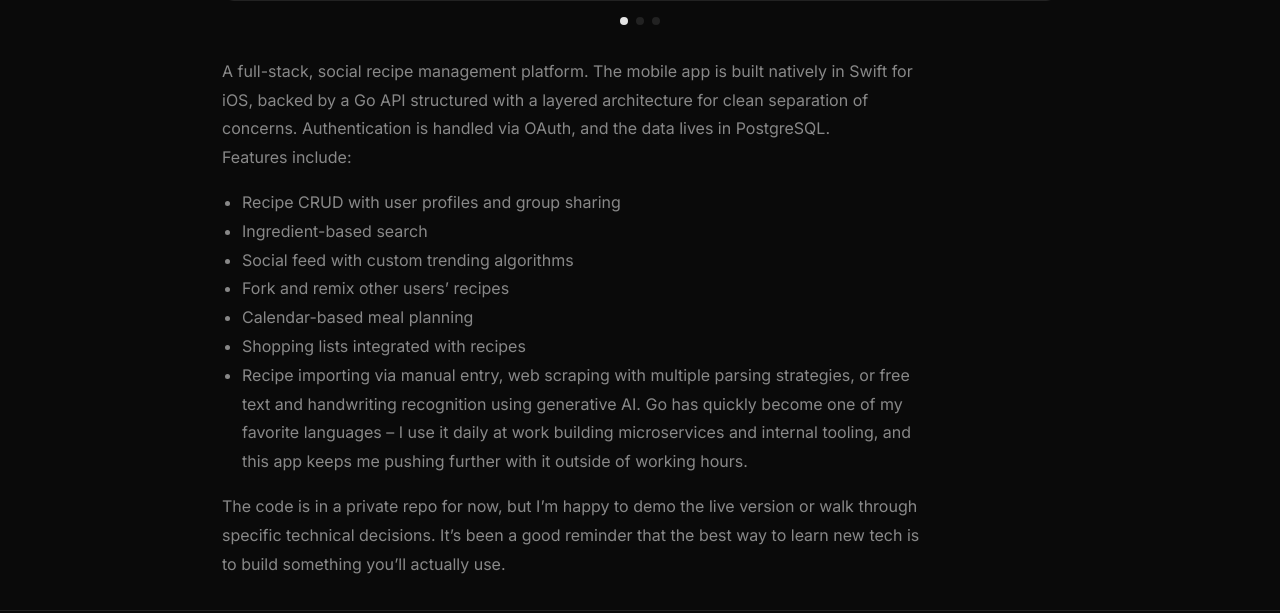
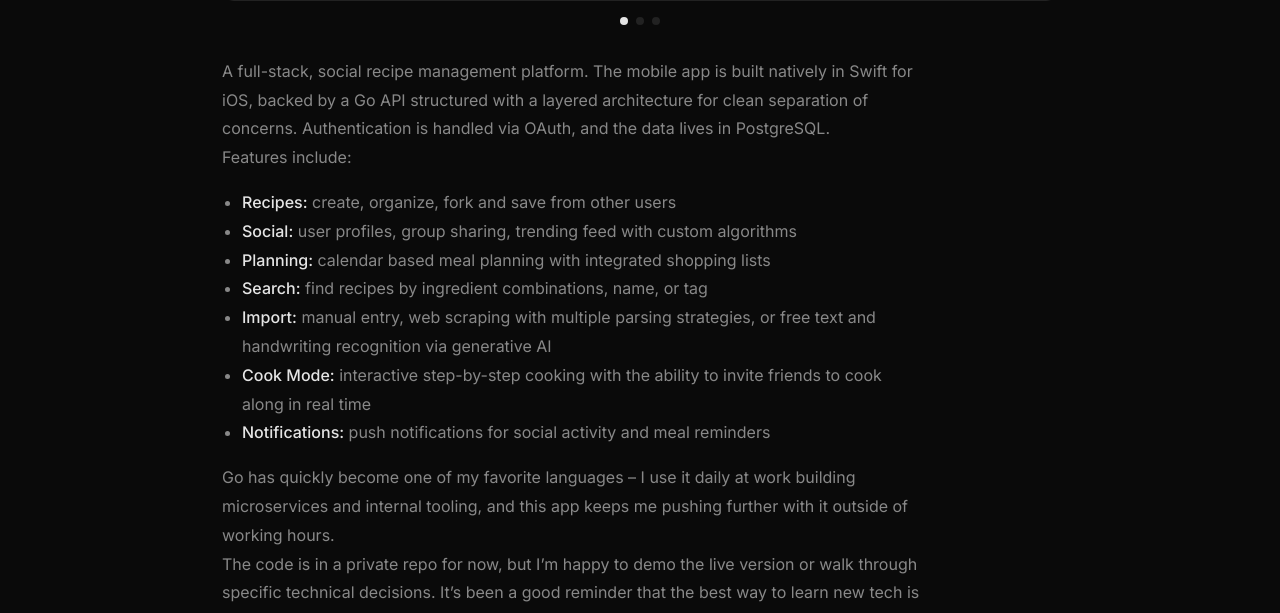
Before and after one commit to jaracah/portfolio, an Astro site: page /projects/recipe-manager in a window 1280 px wide. Shown: the part 931-1544 px from the top of the page. Built offline with nearby package versions, Linux system fonts and the light colour scheme; Astro itself is replaced by a stand-in of ours.

Commit message:
update recipe project

```diff
--- a/src/content/projects/recipe-manager.md
+++ b/src/content/projects/recipe-manager.md
@@ -17,13 +17,14 @@ A full-stack, social recipe management platform. The mobile app is built nativel
 
 Features include:
 
-- Recipe CRUD with user profiles and group sharing
-- Ingredient-based search
-- Social feed with custom trending algorithms
-- Fork and remix other users' recipes
-- Calendar-based meal planning
-- Shopping lists integrated with recipes
-- Recipe importing via manual entry, web scraping with multiple parsing strategies, or free text and handwriting recognition using generative AI.
+- **Recipes:** create, organize, fork and save from other users
+- **Social:** user profiles, group sharing, trending feed with custom algorithms
+- **Planning:** calendar based meal planning with integrated shopping lists
+- **Search:** find recipes by ingredient combinations, name, or tag
+- **Import:** manual entry, web scraping with multiple parsing strategies, or free text and handwriting recognition via generative AI
+- **Cook Mode:** interactive step-by-step cooking with the ability to invite friends to cook along in real time
+- **Notifications:** push notifications for social activity and meal reminders
+
 Go has quickly become one of my favorite languages -- I use it daily at work building microservices and internal tooling, and this app keeps me pushing further with it outside of working hours.
 
 The code is in a private repo for now, but I'm happy to demo the live version or walk through specific technical decisions. It's been a good reminder that the best way to learn new tech is to build something you'll actually use.
--- a/src/pages/projects/[slug].astro
+++ b/src/pages/projects/[slug].astro
@@ -122,6 +122,11 @@ const { Content } = await render(project);
 		line-height: 1.8;
 	}
 
+	.description :global(strong) {
+		color: var(--text);
+		font-weight: 500;
+	}
+
 	.links {
 		display: flex;
 		flex-wrap: wrap;
```
